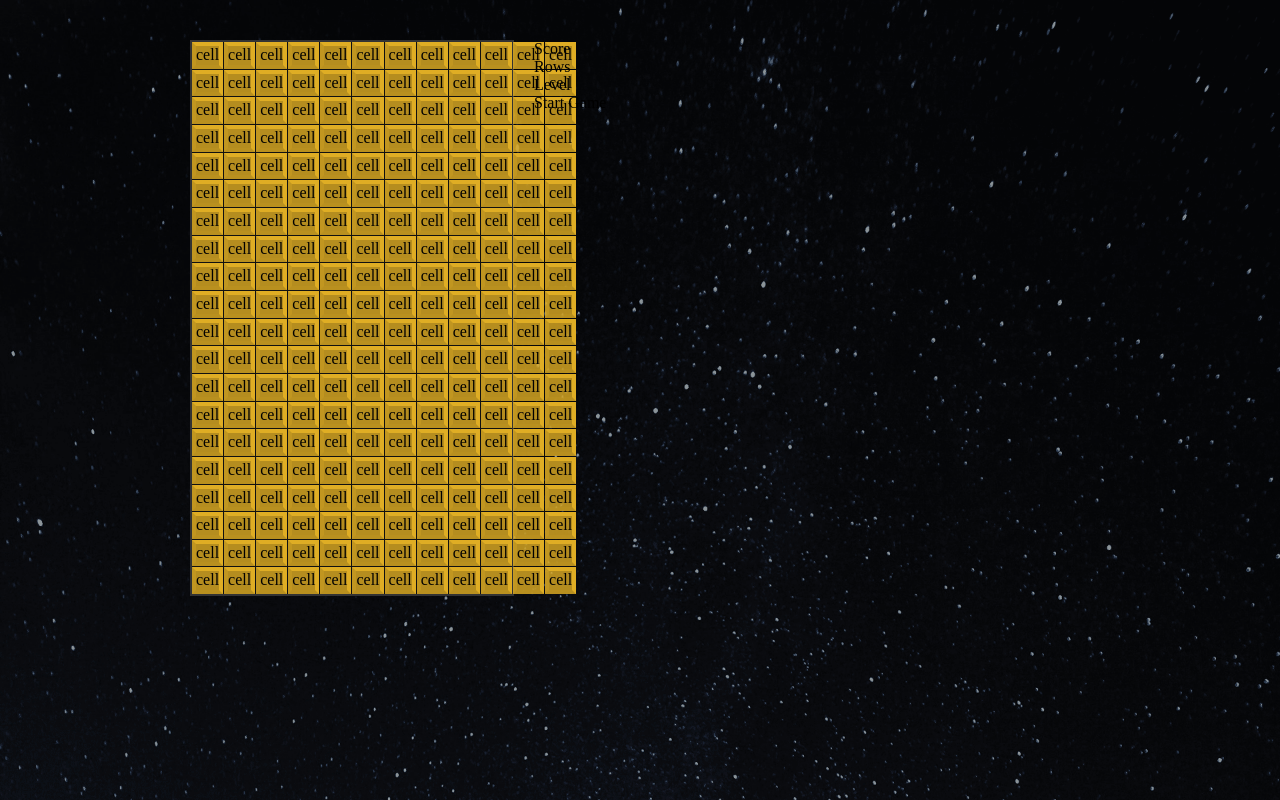
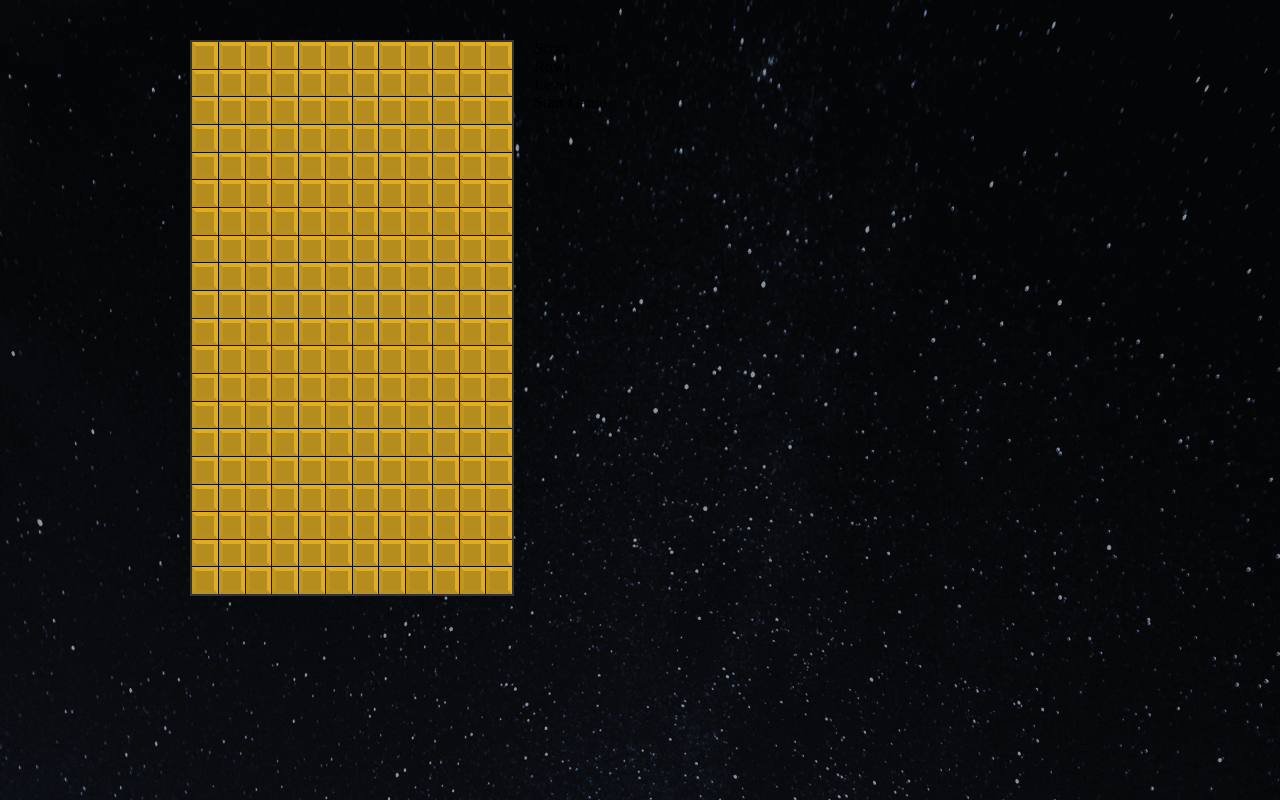
Before and after one commit to magb7/tetris-react-app, a React (Create React App) app: page / in a window 1280 px wide. Built offline with nearby package versions, Linux system fonts and the light colour scheme.

Commit message:
remove text inside cell

```diff
--- a/src/components/Cell.js
+++ b/src/components/Cell.js
@@ -3,11 +3,7 @@ import { StyledCell } from "./styles/StyledCell";
 import { TETROMINOS } from "../tetrominos";
 
 const Cell = ({ type }) => {
-  return (
-    <StyledCell type={"L"} color={TETROMINOS["L"].color}>
-      cell
-    </StyledCell>
-  );
+  return <StyledCell type={"L"} color={TETROMINOS["L"].color} />;
 };
 
 export default Cell;
```
